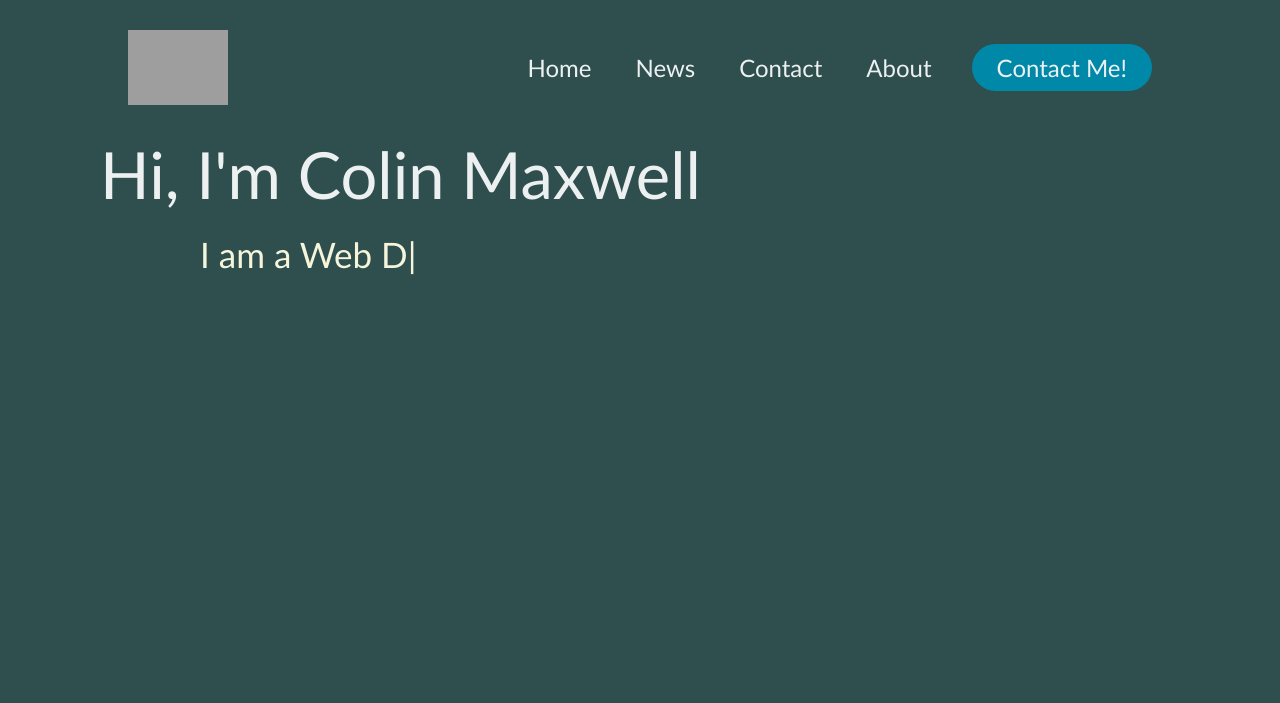
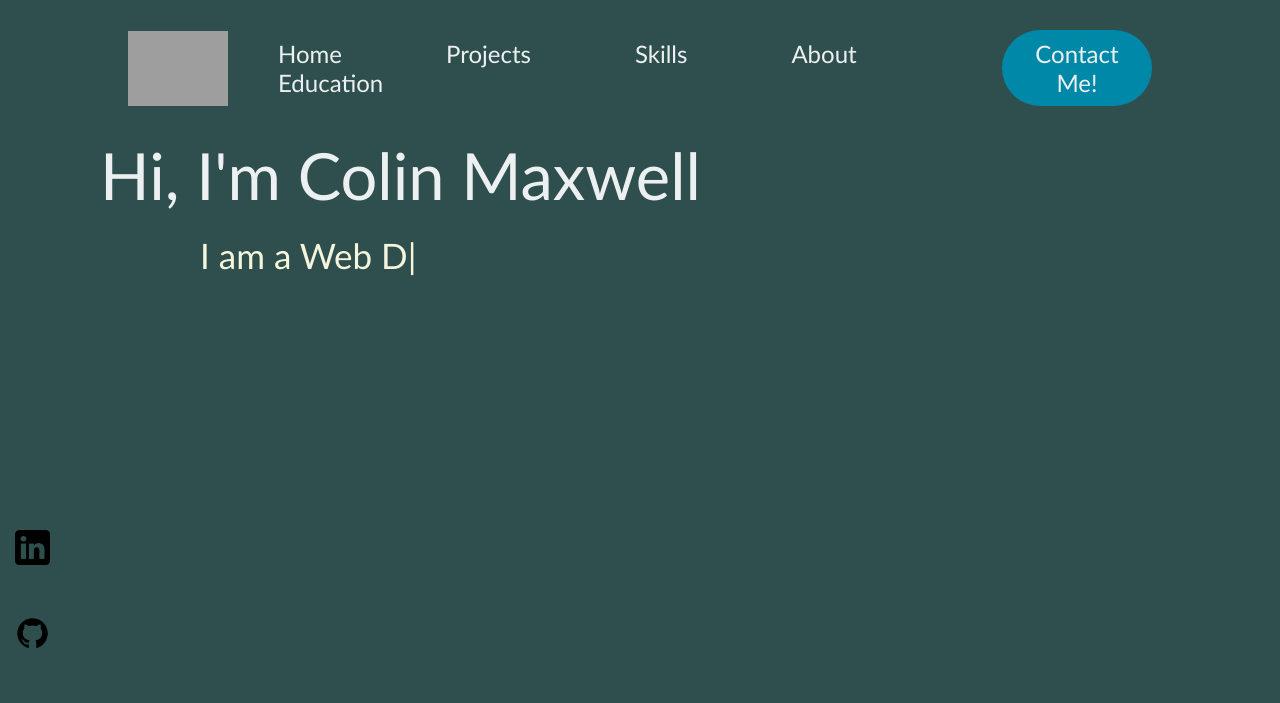
Before and after one commit to ColinMaxwell2001/2023PortfolioWebsite, a plain HTML site: page index.html in a window 1280 px wide. Drawn offline with nearby package versions, Linux system fonts and the light colour scheme; grey boxes are pictures that could not be loaded.

Commit message:
nearly finished with adding social media links

```diff
--- a/index.html
+++ b/index.html
@@ -8,10 +8,12 @@
         <img class="logo" src="images/CookieColinss.png" alt="logo">
         <nav>
             <ul class="nav_links">
-                <li><a href="default.asp">Home</a></li>
-                <li><a href="news.asp">News</a></li>
-                <li><a href="contact.asp">Contact</a></li>
-                <li><a href="about.asp">About</a></li>
+                <li><a href="index.html">Home</a></li>
+                <li><a href="news.asp">Projects</a></li>
+                <li><a href="contact.asp">Skills</a></li>
+                <li><a href="about.html">About</a></li>
+                <li><a href="about.asp">Education</a></li>
+
             </ul>
         </nav>
         <a class="cta" href="#"><button>Contact Me!</button></a>
@@ -30,6 +32,17 @@
         })
     </script>
 
+    <div class="image-container">
+        <a href="https://www.linkedin.com/in/colin-maxwell-310a03208/">
+            <img src="icons/5282542_linkedin_network_social network_linkedin logo_icon.png" alt="linkedIn">
+        </a>
+        <a>
+            <img src="icons/394187_github_icon.png" alt="gitHub">
+        </a>
+    </div>
+
+
+
 
 </body>
 
--- a/styles.css
+++ b/styles.css
@@ -35,7 +35,7 @@ header {
 
 .nav_links li {
     display: inline-block;
-    padding: 0px 20px;
+    padding: 0px 50px;
 }
 
 .nav_links li a {
@@ -78,3 +78,16 @@ button:hover {
     margin-top: 20px;
     font-size: 35px;
 }
+
+.image-container {
+    position: absolute;
+    bottom: 100px;
+}
+
+.image-container img{
+    width: 35px;
+    height: 35px;
+    display: block;
+    margin-bottom: 50px;
+    margin-left: 15px;
+}
```
Also changed, not shown: about.html (added, +22 -0 lines), icons/394187_github_icon.png (added), icons/5282542_linkedin_network_social network_linkedin logo_icon.png (added).
